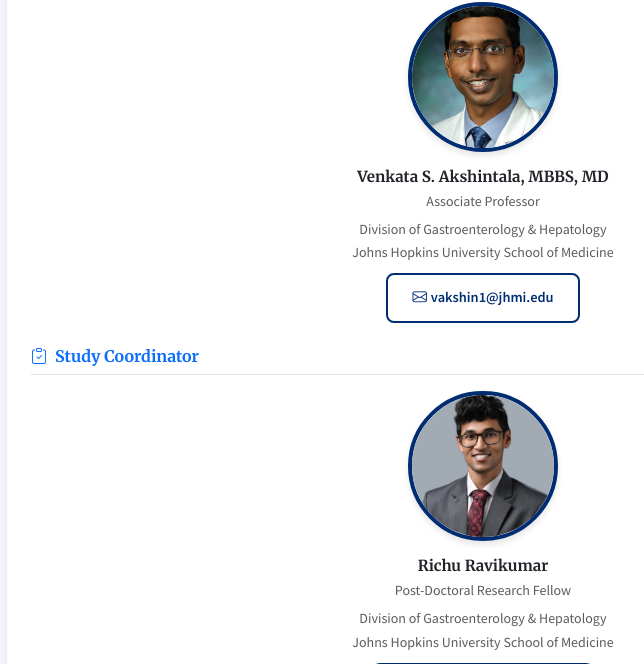
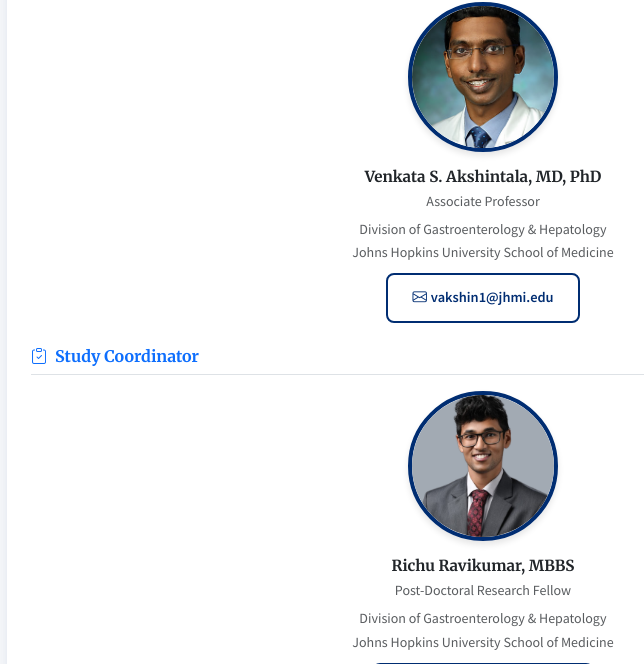
Before and after one commit to richu1499-a11y/delphi-mvp, a Django app: page / in a window 1280 px wide. Shown: the part 1493-2157 px from the top of the page, without its empty margins (157-801 px from the left). Run offline with Django 5.2, Linux system fonts and the light colour scheme.

Commit message:
Update team credentials - Dr. Akshintala MD PhD, Richu Ravikumar MD

```diff
--- a/templates/delphi/home.html
+++ b/templates/delphi/home.html
@@ -142,7 +142,7 @@
           <img src="{% static 'images/akshintala-venkata-1528486594.png' %}"
                alt="Dr. Venkata Akshintala"
                class="rounded-circle mb-3 team-photo">
-          <h6 class="fw-bold mb-1">Venkata S. Akshintala, MBBS, MD</h6>
+          <h6 class="fw-bold mb-1">Venkata S. Akshintala, MD, PhD</h6>
           <p class="text-muted small mb-1">Associate Professor</p>
           <p class="text-muted small mb-2">Division of Gastroenterology & Hepatology<br>Johns Hopkins University School of Medicine</p>
           <a href="mailto:vakshin1@jhmi.edu" class="btn btn-sm btn-outline-primary">
@@ -162,7 +162,7 @@
           <img src="{% static 'images/Richu Ravikumar Processed.jpg' %}"
                alt="Richu Ravikumar"
                class="rounded-circle mb-3 team-photo">
-          <h6 class="fw-bold mb-1">Richu Ravikumar</h6>
+          <h6 class="fw-bold mb-1">Richu Ravikumar, MBBS</h6>
           <p class="text-muted small mb-1">Post-Doctoral Research Fellow</p>
           <p class="text-muted small mb-2">Division of Gastroenterology & Hepatology<br>Johns Hopkins University School of Medicine</p>
           <a href="mailto:richu1499@outlook.com" class="btn btn-sm btn-outline-primary">
```
